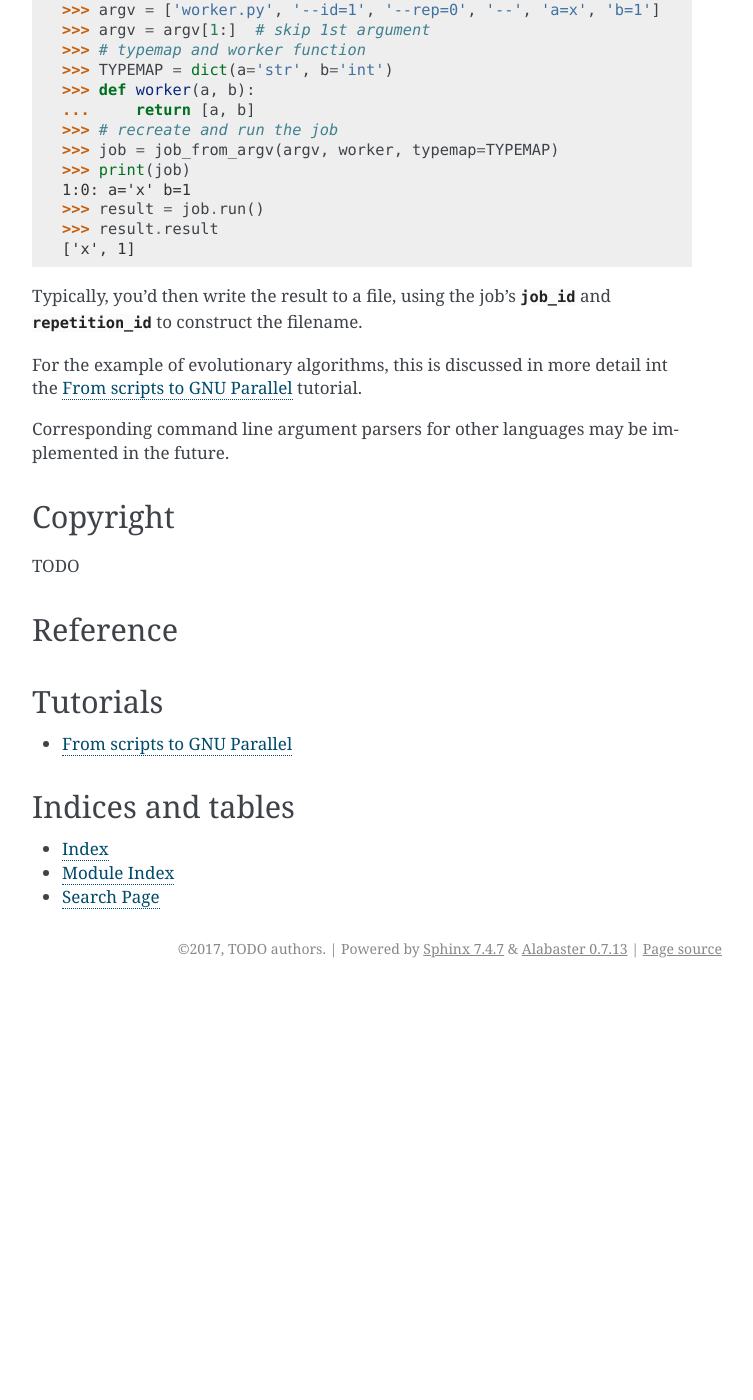
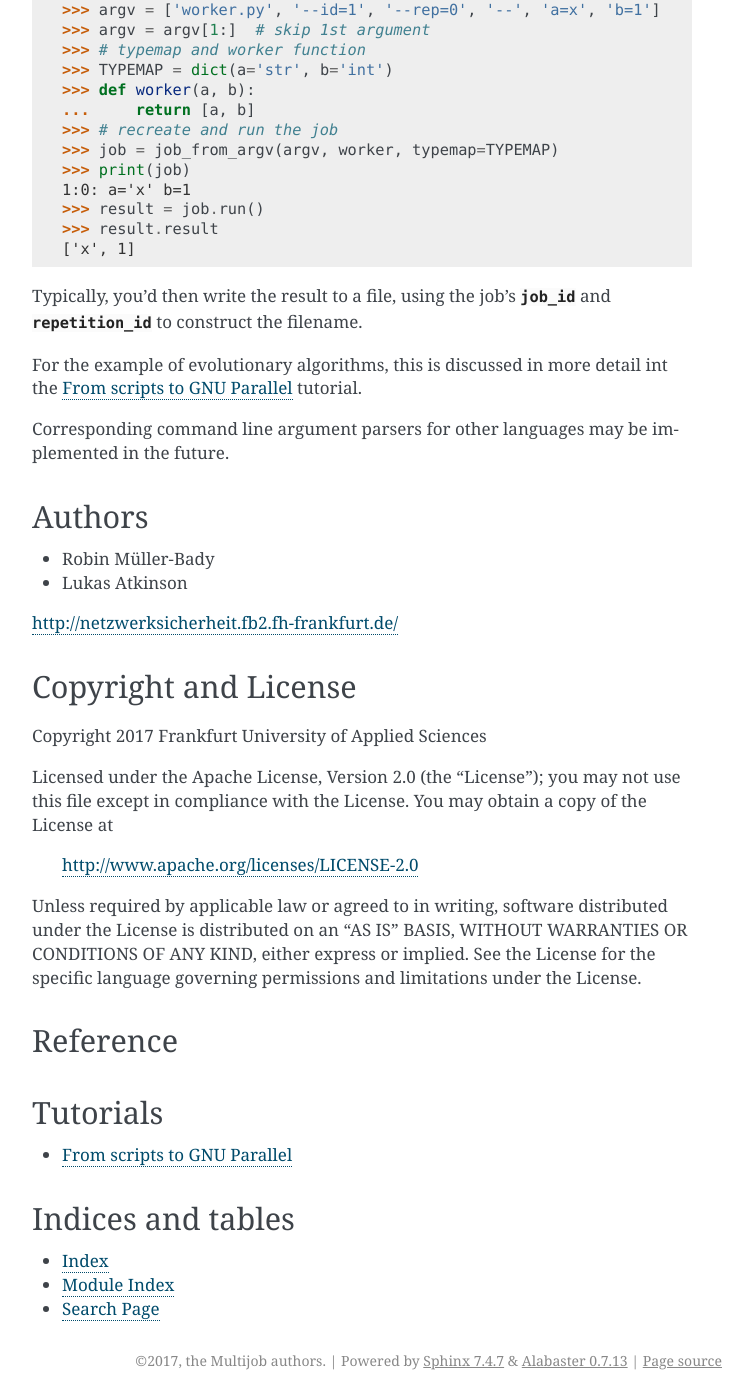
Before and after one commit to fg-netzwerksicherheit/multijob, a Sphinx documentation site: the page built from docs/index.rst, in a window 1280 px wide and 1400 px high, scrolled down 2607 px. Shown: the whole window, without its empty margins (388-1141 px from the left). Built offline with Sphinx 7.4.7, drawn with Linux system fonts in a browser that asks for light colours; pages that are not in the unit, such as notebooks, are missing from menus; before the commit the page ends 3595 px from its top, so only the background shows below that; some of the changed text lies outside the part shown.

Commit message:
add Apache-2.0 license and proper credits

```diff
--- a/README.rst
+++ b/README.rst
@@ -118,7 +118,28 @@
 
 Corresponding command line argument parsers for other languages may be implemented in the future.
 
-Copyright
-=========
+Authors
+=======
 
-TODO
+-   Robin Müller-Bady
+-   Lukas Atkinson
+
+http://netzwerksicherheit.fb2.fh-frankfurt.de/
+
+Copyright and License
+=====================
+
+Copyright 2017 Frankfurt University of Applied Sciences
+
+
+Licensed under the Apache License, Version 2.0 (the "License");
+you may not use this file except in compliance with the License.
+You may obtain a copy of the License at
+
+    http://www.apache.org/licenses/LICENSE-2.0
+
+Unless required by applicable law or agreed to in writing, software
+distributed under the License is distributed on an "AS IS" BASIS,
+WITHOUT WARRANTIES OR CONDITIONS OF ANY KIND, either express or implied.
+See the License for the specific language governing permissions and
+limitations under the License.
--- a/docs/conf.py
+++ b/docs/conf.py
@@ -59,8 +59,8 @@
 
 # General information about the project.
 project = 'Multijob'
-copyright = '2017, TODO authors'
-author = 'TODO authors'
+copyright = '2017, the Multijob authors'
+author = 'Multijob authors'
 
 # The version info for the project you're documenting, acts as replacement for
 # |version| and |release|, also used in various other places throughout the
@@ -153,7 +153,7 @@
 #  author, documentclass [howto, manual, or own class]).
 latex_documents = [
     (master_doc, 'Multiprocessor.tex', 'Multiprocessor Documentation',
-     'TODO authors', 'manual'),
+     'Multijob authors', 'manual'),
 ]
 
 
--- a/setup.py
+++ b/setup.py
@@ -4,4 +4,7 @@
 
 setup(
     name='multijob',
-    packages=['multijob'])
+    packages=['multijob'],
+    data_files=[
+        ('', ['LICENSE']),
+    ])
```
Also changed, not shown: setup.cfg (+4 -4 lines), 1 other file.
